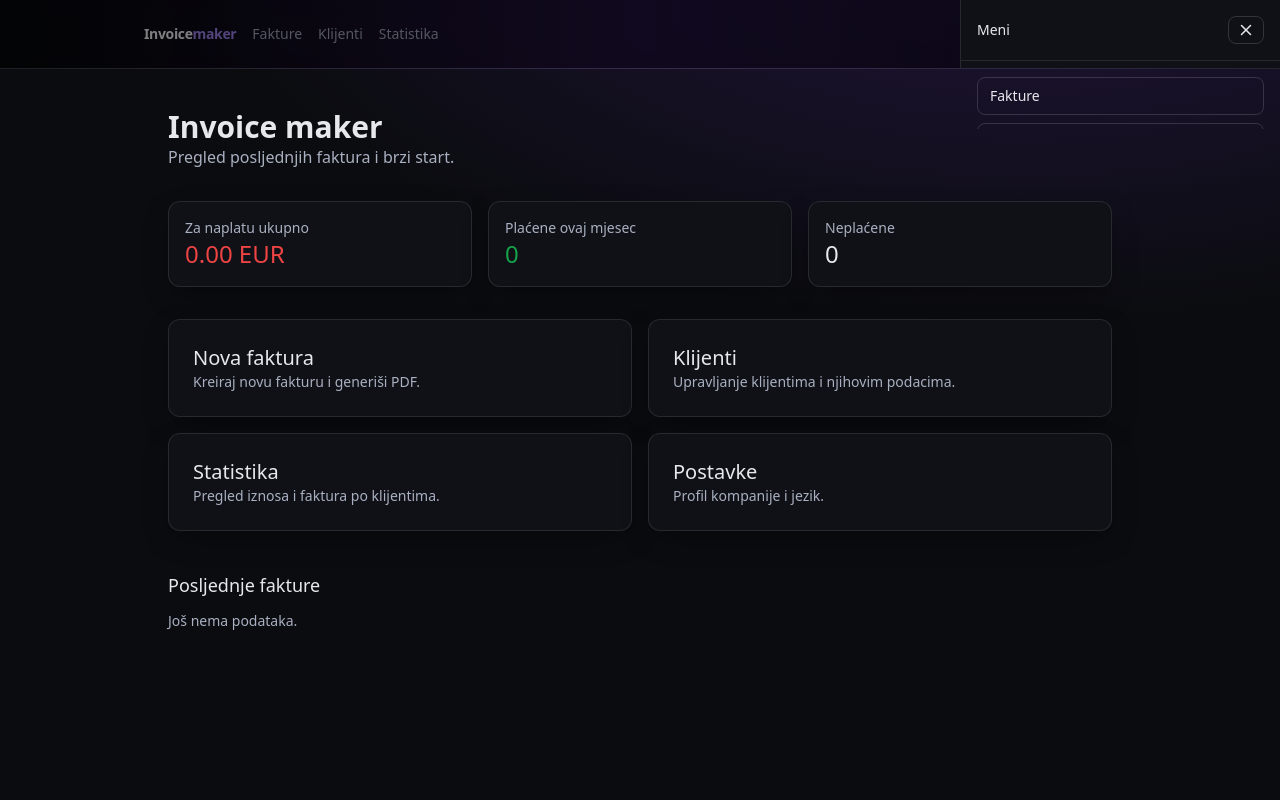
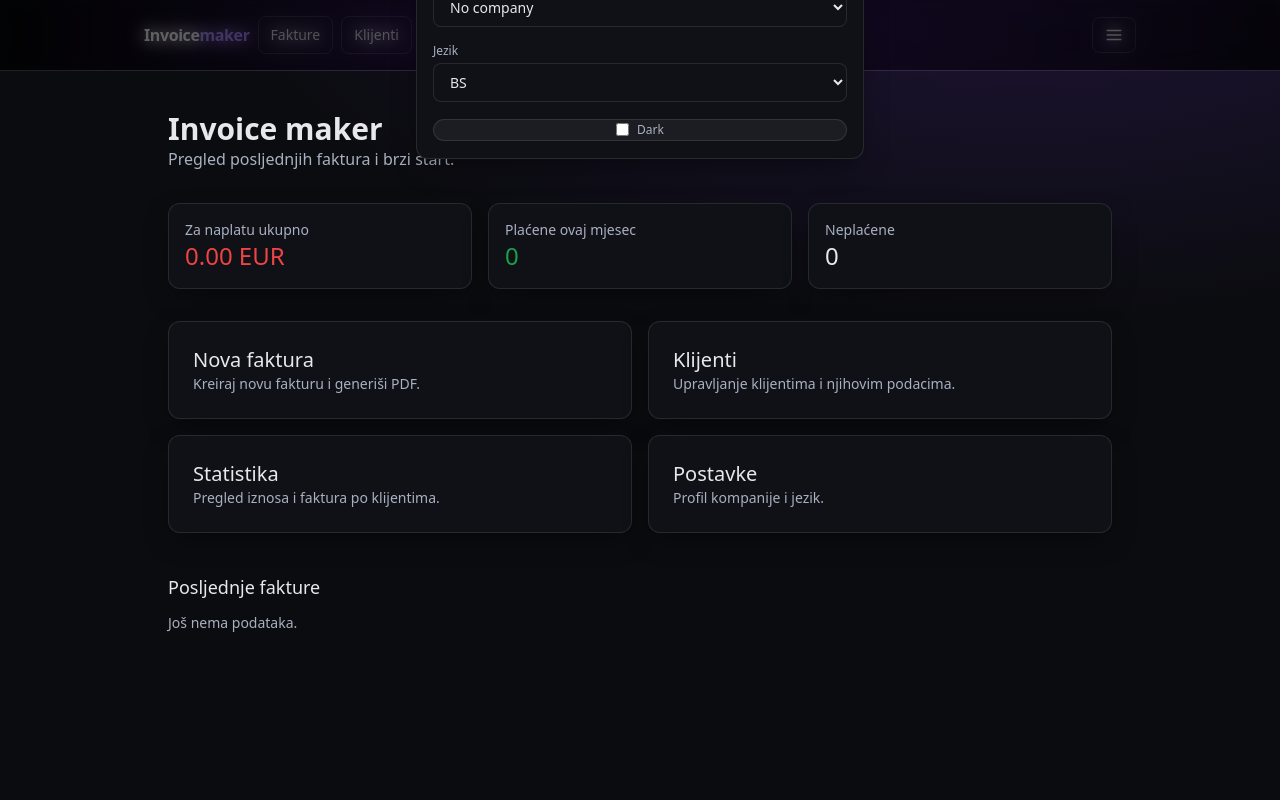
Before and after one commit to alminkey/invoice-maker, a Next.js app: page / in a window 1280 px wide. Both pictures are taken after a click on the button "Menu". Shown: the top 800 px of the page. Built offline with nearby package versions, Linux system fonts and the light colour scheme.

Commit message:
feat(nav): fixed bar with link buttons and centered modal submenu (blurred backdrop) for company/language/theme

```diff
--- a/src/app/Nav.tsx
+++ b/src/app/Nav.tsx
@@ -23,13 +23,15 @@ export default function Nav() {
   }, [open]);
 
   return (
-    <nav className="p-4 flex gap-4 text-sm items-center relative">
+    <nav className="p-4 flex gap-2 flex-wrap items-center relative">
       <Link href="/" className="font-semibold tracking-tight text-white">Invoice<span className="text-[var(--accent-400)]">maker</span></Link>
-      <Link href="/invoices" className="hover:underline text-[var(--subtle)] hover:text-white hidden md:inline">{t('nav_invoices')}</Link>
-      <Link href="/clients" className="hover:underline text-[var(--subtle)] hover:text-white hidden md:inline">{t('nav_clients')}</Link>
-      <Link href="/stats" className="hover:underline text-[var(--subtle)] hover:text-white hidden md:inline">{t('nav_stats')}</Link>
-      <Link href="/settings" className="hover:underline text-[var(--subtle)] hover:text-white ml-auto hidden md:inline">{t('nav_settings')}</Link>
-      <button ref={btnRef} aria-label="Menu" className="btn btn-outline md:ml-2 ml-auto" onClick={()=>setOpen(v=>!v)}>
+      <div className="flex gap-2">
+        <Link href="/invoices" className="btn btn-outline">{t('nav_invoices')}</Link>
+        <Link href="/clients" className="btn btn-outline">{t('nav_clients')}</Link>
+        <Link href="/stats" className="btn btn-outline">{t('nav_stats')}</Link>
+        <Link href="/settings" className="btn btn-outline">{t('nav_settings')}</Link>
+      </div>
+      <button ref={btnRef} aria-label="Menu" className="btn btn-outline ml-auto" onClick={()=>setOpen(v=>!v)}>
         <svg width="18" height="18" viewBox="0 0 24 24" fill="none" stroke="currentColor" strokeWidth="2" strokeLinecap="round" strokeLinejoin="round">
           <line x1="3" y1="6" x2="21" y2="6"/>
           <line x1="3" y1="12" x2="21" y2="12"/>
@@ -38,21 +40,15 @@ export default function Nav() {
       </button>
       {open && (
         <>
-          <div className="fixed inset-0 bg-black/50 z-40" onClick={()=>setOpen(false)} />
-          <div className="fixed right-0 top-0 bottom-0 w-80 bg-[var(--surface)] border-l border-white/10 z-50 transform transition-transform duration-200 ease-out translate-x-0" ref={panelRef}>
-            <div className="p-4 border-b border-white/10 flex items-center justify-between">
-              <div className="font-medium">Meni</div>
+          <div className="fixed inset-0 bg-black/50 backdrop-blur-sm z-40" onClick={()=>setOpen(false)} />
+          <div ref={panelRef} className="fixed z-50 top-1/2 left-1/2 -translate-x-1/2 -translate-y-1/2 w-[90vw] max-w-md card p-4">
+            <div className="flex items-center justify-between mb-3">
+              <div className="font-medium">Postavke</div>
               <button className="btn btn-outline px-2 py-1" onClick={()=>setOpen(false)} aria-label="Close">
                 <svg width="18" height="18" viewBox="0 0 24 24" fill="none" stroke="currentColor" strokeWidth="2" strokeLinecap="round" strokeLinejoin="round"><line x1="18" y1="6" x2="6" y2="18"/><line x1="6" y1="6" x2="18" y2="18"/></svg>
               </button>
             </div>
-            <div className="p-4 space-y-4 overflow-y-auto h-full">
-              <div className="grid gap-2">
-                <Link href="/invoices" className="btn btn-outline w-full justify-start" onClick={()=>setOpen(false)}>{t('nav_invoices')}</Link>
-                <Link href="/clients" className="btn btn-outline w-full justify-start" onClick={()=>setOpen(false)}>{t('nav_clients')}</Link>
-                <Link href="/stats" className="btn btn-outline w-full justify-start" onClick={()=>setOpen(false)}>{t('nav_stats')}</Link>
-                <Link href="/settings" className="btn btn-outline w-full justify-start" onClick={()=>setOpen(false)}>{t('nav_settings')}</Link>
-              </div>
+            <div className="space-y-4">
               <div>
                 <div className="text-xs text-[var(--subtle)] mb-1">Kompanija</div>
                 <select value={activeCompanyId || ''} onChange={(e)=>setActiveCompany(e.target.value)} className="input w-full">
@@ -69,7 +65,7 @@ export default function Nav() {
                   <option value="sk">SK</option>
                 </select>
               </div>
-              <div className="pt-1">
+              <div>
                 <label className="chip cursor-pointer w-full justify-center select-none">
                   <input
                     type="checkbox"
```
